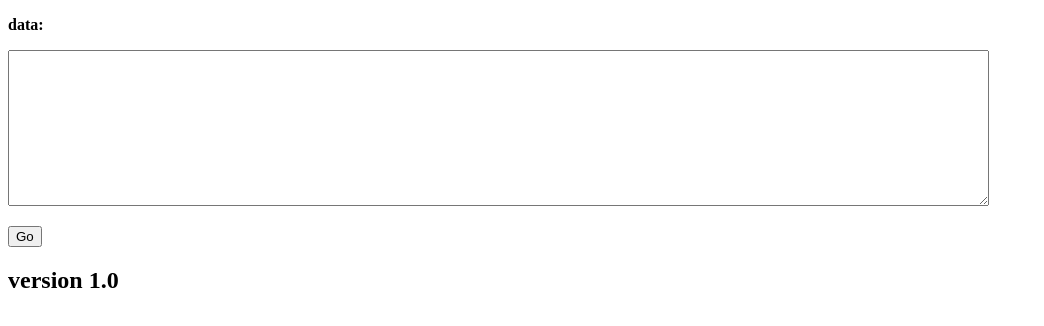
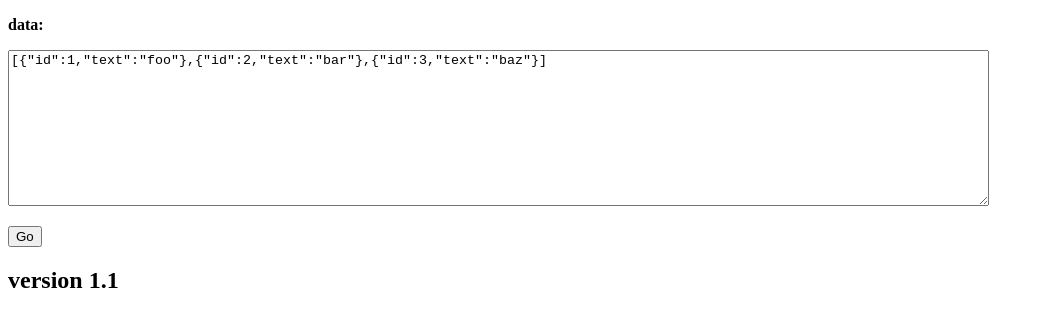
Before and after one commit to adler3d/JsonArrayToHtmlTable, a plain HTML site: page index.html in a window 1280 px wide. Shown: the whole page, without its empty margins (0-1044 px from the left). Drawn offline with Linux system fonts and the light colour scheme.

Commit message:
Update index.html

```diff
--- a/index.html
+++ b/index.html
@@ -63,8 +63,8 @@
 </head>
 <body>
     <p><b>data:</b></p>
-    <p><textarea rows="10" cols="120" name="data" id="data"></textarea></p>
+    <p><textarea rows="10" cols="120" name="data" id="data">[{"id":1,"text":"foo"},{"id":2,"text":"bar"},{"id":3,"text":"baz"}]</textarea></p>
     <p><button onclick="main();">Go</button></p>
     <pre name="out" id="out"></pre>
-  <h2>version 1.0</h2><img style="display:none" src="http://adler.hol.es/github/dir.png" />
+  <h2>version 1.1</h2><img style="display:none" src="http://adler.hol.es/github/dir.png" />
 </body></html>
```
